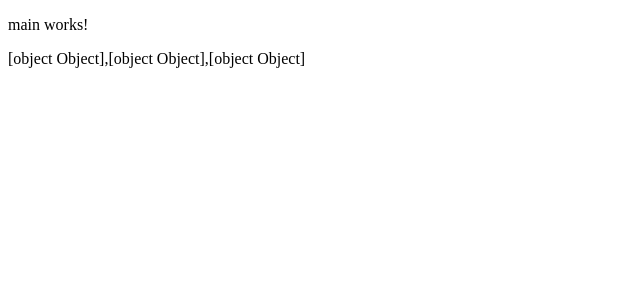
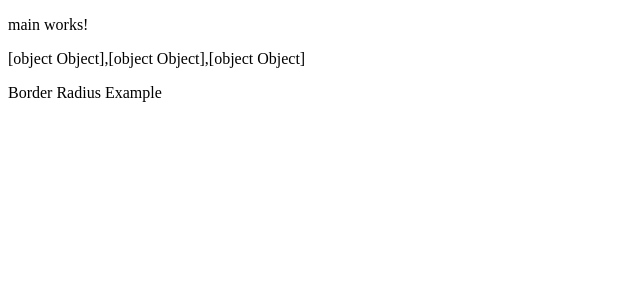
Before and after one commit to EnginKARATAS/angular-sandbox, an Angular app in the folder sandbox/: page / in a window 1280 px wide. Shown: the top 300 px of the page, without its empty margins (0-640 px from the left). Built offline with nearby package versions, Linux system fonts and the light colour scheme.

Commit message:
Update Main.component.html

```diff
--- a/sandbox/src/app/modules/main/main.component.html
+++ b/sandbox/src/app/modules/main/main.component.html
@@ -1,2 +1,5 @@
 <p>main works!</p>
 <p>{{switches}}</p>
+<div class="emmetabbrovition">
+    <p>Border Radius Example</p>
+</div>
```
